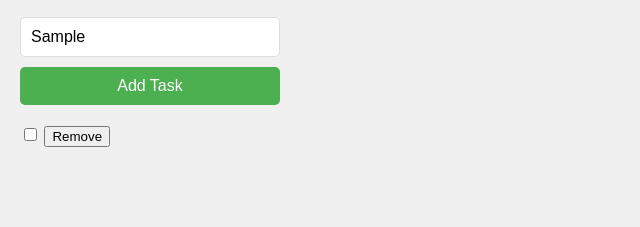
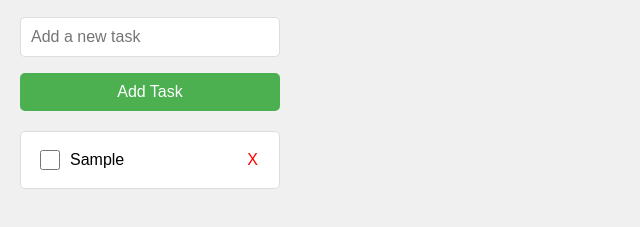
Before and after one commit to sukhman94/Daily-Planner-Chrome-Extension-Starter-main, a browser extension: page index.html in a window 1280 px wide. Both pictures are taken after typing "Sample" into the empty fields and a click on the button "Add Task". Shown: the part 81-308 px from the top of the page, without its empty margins (0-640 px from the left). Drawn offline with Linux system fonts and the light colour scheme.

Commit message:
modified

```diff
--- a/index.html
+++ b/index.html
@@ -8,13 +8,9 @@
   <body>
     <h1>Daily Planner</h1>
     <input id="taskInput" type="text" placeholder="Add a new task" />
+    <p id="message"></p>
 
     <button id="addTaskButton">Add Task</button>
-    <ul id="taskList">
-      <li></li>
-    </ul>
-    <input type="checkbox" />
-    <span></span>
-    <button>Remove</button>
+    <ul id="taskList"></ul>
   </body>
 </html>
--- a/script.js
+++ b/script.js
@@ -1,10 +1,10 @@
 
 //Step 1 completed: Essential HTML Elements Defined
 
-let taskText =document.getElementById("taskInput");
+let taskTextInput =document.getElementById("taskInput");
 const button1 =document.getElementById("addTaskButton");
 let taskList1 =document.getElementById("taskList");
-
+let errorMsg = document.getElementById("message");
 //Step 2 completed: Loaded tasks from LocalStorage
 //added
 
@@ -13,7 +13,7 @@ let taskArray = getTasksFromLocalStorage()
 
 // step 3.1:Implement the getTaskFromLocalStorage()
 function getTasksFromLocalStorage(){
-    JSON.parse(localStorage.getItem("taskText")) || [];
+    return JSON.parse(localStorage.getItem("taskArray")) || [];
 }
 
 //3.2 :
@@ -39,6 +39,7 @@ function deleteTask(index){
 
 // 3.5 Implement the createTaskElement(taskObj) Function
 function createTaskElement(taskObj) {
+    //cresting list with class name taskitem
     const taskItem = document.createElement("li");
     taskItem.classList.add("taskItem");
 
@@ -62,7 +63,7 @@ function createTaskElement(taskObj) {
     removeButton.textContent = "X";
     removeButton.addEventListener("click", function () {
         deleteTask(taskObj);
-        renderTasks();
+        renderTask();
     });
 
     taskItem.appendChild(checkbox);
@@ -75,27 +76,30 @@ function createTaskElement(taskObj) {
 
 function renderTask(){
     taskList1.innerHTML = ""
-    for (let i=0; i < taskArray.lenght ; i++){
+
+    for (let i=0; i<taskArray.length; i++)
+    {
 
      const taskElement = createTaskElement(taskArray[i])
-    taskList1.appendChild(taskElement);
+    taskList1.appendChild(taskElement)
     }
 }
 
 //Step 9: Added event listner
 
 button1.addEventListener("click", function() {
-    taskText = taskInput.value.trim();
-    if(taskText === ""){
+   let taskText1 = taskTextInput.value.trim();
+    if(taskText1 === ""){
+        errorMsg.textContent = "Please input value";
         return
     }
-    const newTask = createTask(taskText);
-
-    taskArray.push(newTask);
+    else{
+    const newTask = createTask(taskText1);
+    taskArray.push(newTask)
     updateTasksInLocalStorage();
-    taskInput.value = "";
+    taskTextInput.value = "";
     renderTask();
-
+    }
 })
 
 //step 10 :
```
